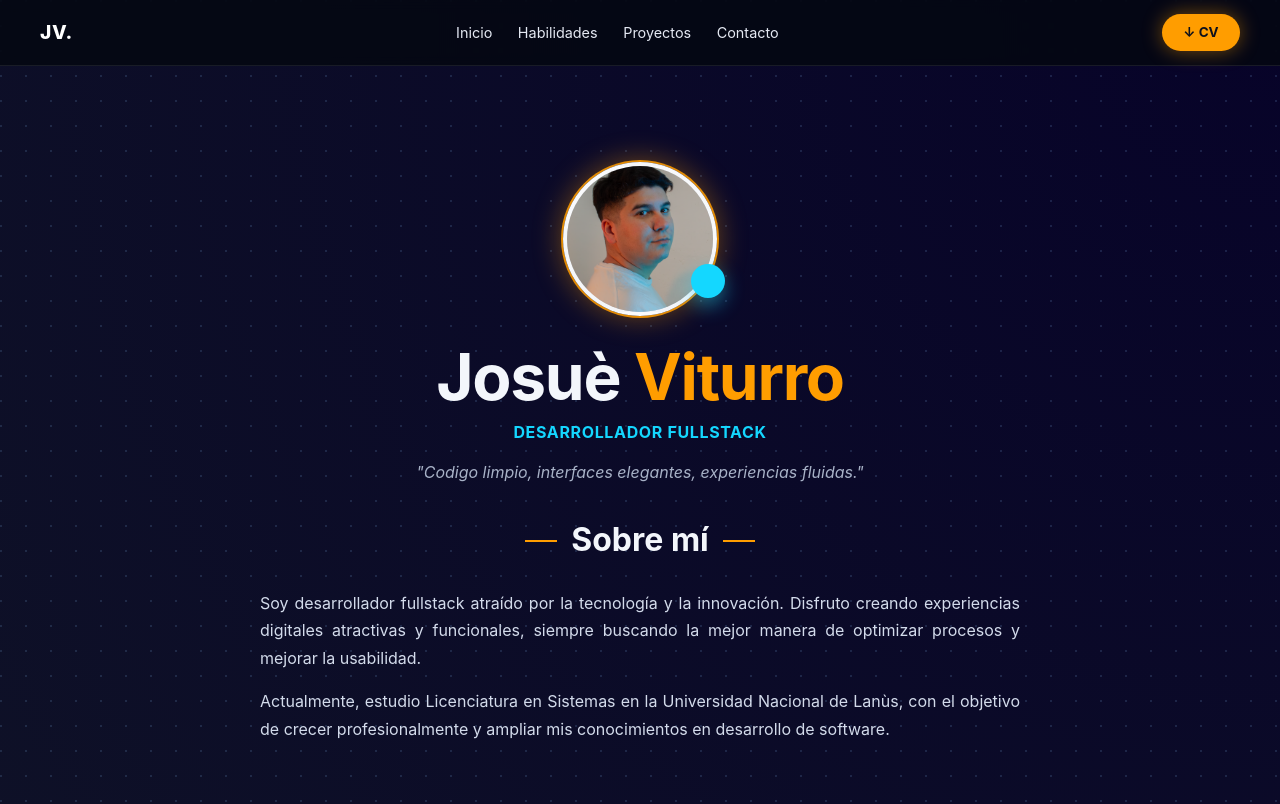
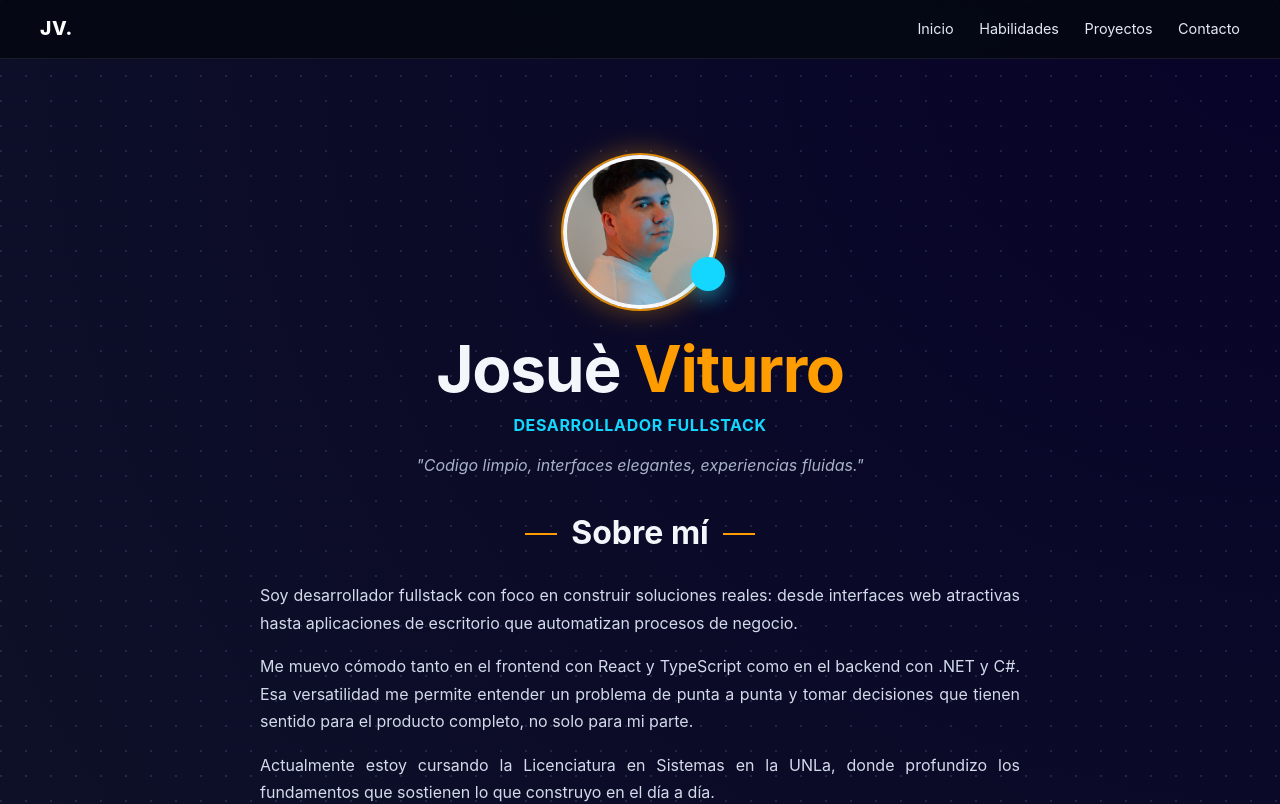
Before and after one commit to josueviturro/portfolio, a React (Vite) app: page / in a window 1280 px wide. Shown: the top 804 px of the page. Built offline with nearby package versions, Linux system fonts and the light colour scheme.

Commit message:
Se actualizo el sobre mi y las animaciones tambien se agregaron SEO

```diff
--- a/index.html
+++ b/index.html
@@ -1,10 +1,20 @@
 <!doctype html>
-<html lang="en">
+<html lang="es">
 	<head>
 		<meta charset="UTF-8" />
 		<link rel="icon" type="image/png" href="/JVicon.png" />
 		<meta name="viewport" content="width=device-width, initial-scale=1.0" />
-		<title>Josue Viturro Dev</title>
+		<title>Josué Viturro | Desarrollador Fullstack</title>
+		<meta name="description" content="Portfolio de Josué Viturro, desarrollador fullstack especializado en React, TypeScript, .NET y C#. Estudiante de Licenciatura en Sistemas en la UNLa." />
+		<meta name="author" content="Josué Viturro" />
+		<meta name="keywords" content="desarrollador fullstack, React, TypeScript, .NET, C#, portfolio, Josué Viturro, Argentina" />
+		<meta property="og:type" content="website" />
+		<meta property="og:title" content="Josué Viturro | Desarrollador Fullstack" />
+		<meta property="og:description" content="Portfolio de Josué Viturro, desarrollador fullstack especializado en React, TypeScript, .NET y C#." />
+		<meta property="og:image" content="/JVicon.png" />
+		<meta name="twitter:card" content="summary" />
+		<meta name="twitter:title" content="Josué Viturro | Desarrollador Fullstack" />
+		<meta name="twitter:description" content="Portfolio de Josué Viturro, desarrollador fullstack especializado en React, TypeScript, .NET y C#." />
 		<script type="text/javascript" src="https://cdn.jsdelivr.net/npm/@emailjs/browser@4/dist/email.min.js"></script>
 	</head>
 	<body>
--- a/src/modules/portfolio/PortfolioPage.css
+++ b/src/modules/portfolio/PortfolioPage.css
@@ -57,20 +57,6 @@
 		color: var(--cyan);
 }
 
-.cv-button {
-		display: inline-flex;
-		align-items: center;
-		justify-content: center;
-		min-width: 78px;
-		border-radius: 999px;
-		padding: 0.5rem 1rem;
-		font-size: 0.84rem;
-		font-weight: 700;
-		text-decoration: none;
-		color: #0d111c;
-		background: var(--orange);
-		box-shadow: 0 0 20px rgba(255, 157, 0, 0.45);
-}
 
 main {
 		width: min(1120px, 92vw);
@@ -79,6 +65,14 @@ main {
 
 .section {
 		padding: clamp(3rem, 8vw, 6rem) 0;
+		opacity: 0;
+		transform: translateY(32px);
+		transition: opacity 0.65s ease, transform 0.65s ease;
+}
+
+.section.visible {
+		opacity: 1;
+		transform: translateY(0);
 }
 
 .hero {
--- a/src/modules/portfolio/PortfolioPage.tsx
+++ b/src/modules/portfolio/PortfolioPage.tsx
@@ -69,6 +69,23 @@ const containerRef = useRef<HTMLDivElement | null>(null);
 const formRef = useRef<HTMLFormElement | null>(null);
 
   useEffect(() => {
+    const sections = document.querySelectorAll<HTMLElement>('.section');
+    const observer = new IntersectionObserver(
+      (entries) => {
+        entries.forEach((entry) => {
+          if (entry.isIntersecting) {
+            entry.target.classList.add('visible');
+            observer.unobserve(entry.target);
+          }
+        });
+      },
+      { threshold: 0.30 }
+    );
+    sections.forEach((s) => observer.observe(s));
+    return () => observer.disconnect();
+  }, []);
+
+  useEffect(() => {
     const container = containerRef.current;
 
     if (!container) return;
@@ -135,9 +152,6 @@ const formRef = useRef<HTMLFormElement | null>(null);
 					<a href="#contacto">Contacto</a>
 				</nav>
 
-				<a className="cv-button" href="#" aria-label="Descargar CV">
-					&darr; CV
-				</a>
 			</header>
 
 			<main>
@@ -160,13 +174,17 @@ const formRef = useRef<HTMLFormElement | null>(null);
 
 					<div className="about-copy">
 						<p>
-							Soy desarrollador fullstack atraído por la tecnología y la innovación. Disfruto
-    						creando experiencias digitales atractivas y funcionales, siempre buscando la mejor
-    						manera de optimizar procesos y mejorar la usabilidad.
+							Soy desarrollador fullstack con foco en construir soluciones reales: desde interfaces
+							web atractivas hasta aplicaciones de escritorio que automatizan procesos de negocio.
 						</p>
 						<p>
-							Actualmente, estudio Licenciatura en Sistemas en la Universidad Nacional de Lanùs, con el objetivo de crecer profesionalmente y ampliar mis conocimientos en
-							desarrollo de software.
+							Me muevo cómodo tanto en el frontend con React y TypeScript como en el backend con
+							.NET y C#. Esa versatilidad me permite entender un problema de punta a punta y tomar
+							decisiones que tienen sentido para el producto completo, no solo para mi parte.
+						</p>
+						<p>
+							Actualmente estoy cursando la Licenciatura en Sistemas en la UNLa, donde profundizo
+							los fundamentos que sostienen lo que construyo en el día a día.
 						</p>
 					</div>
 				</section>
```
